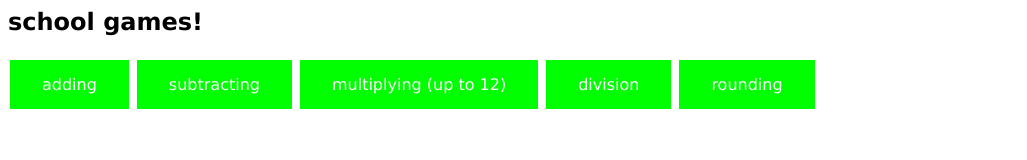
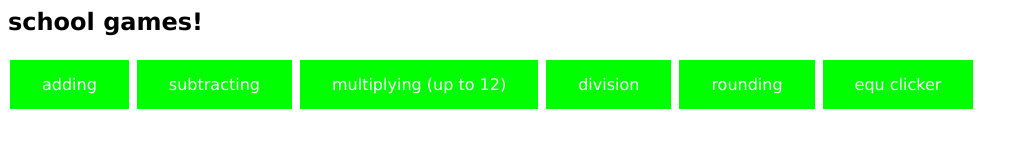
Before and after one commit to CoastStarlight/stuff, a plain HTML site: page school/school.html in a window 1280 px wide. Shown: the whole page, without its empty margins (0-1027 px from the left). Drawn offline with Linux system fonts and the light colour scheme.

Commit message:
tasty yes

```diff
--- a/school/school.html
+++ b/school/school.html
@@ -32,5 +32,7 @@
     <a href="games\devide.html"><button class="button">division</button></a>
 
     <a href="games\rounding.html"><button class="button">rounding</button></a>
+
+    <a href="games\rounding.html"><button class="button">equ clicker</button></a>
 </body>
 </html>
```
